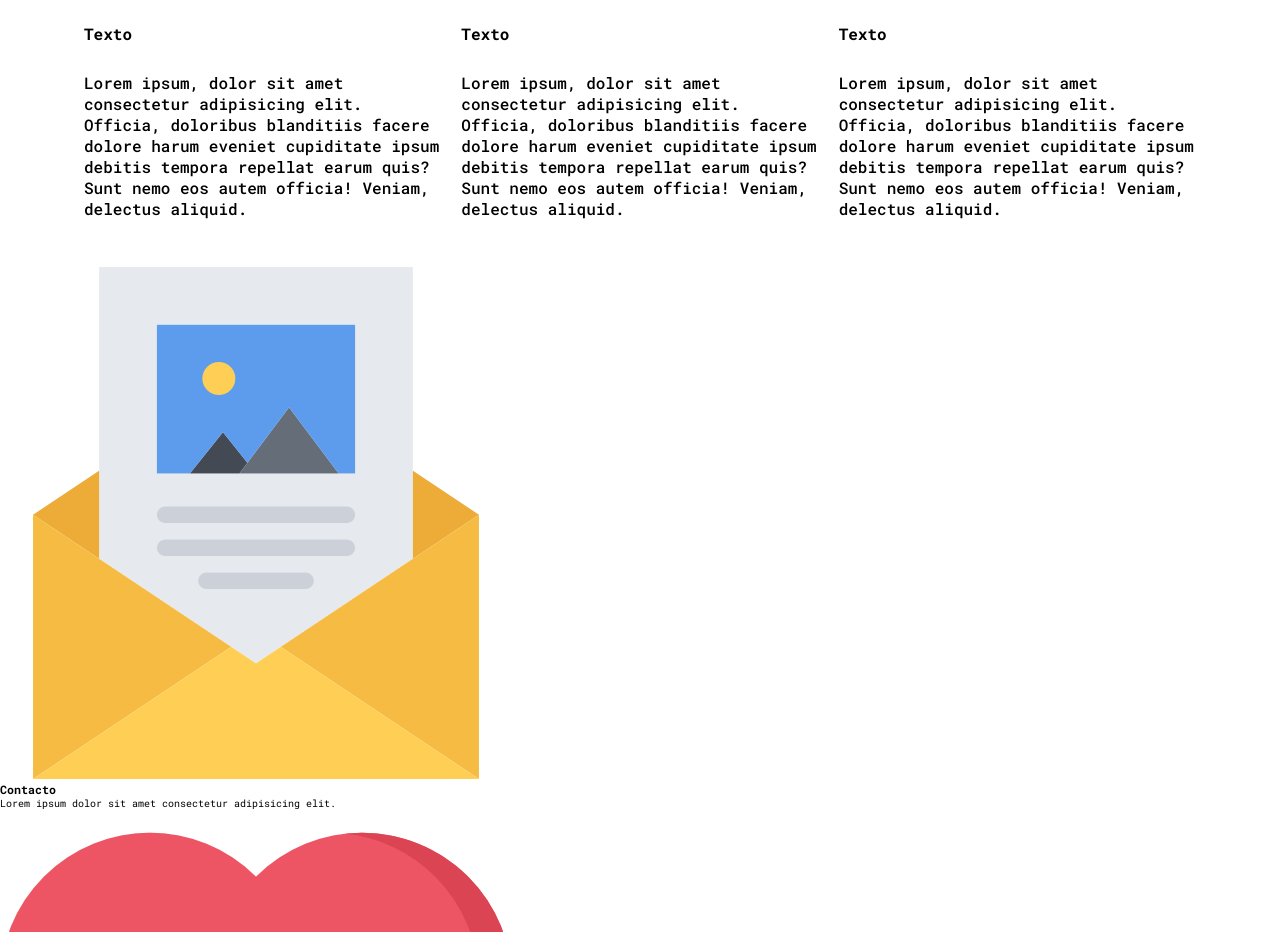
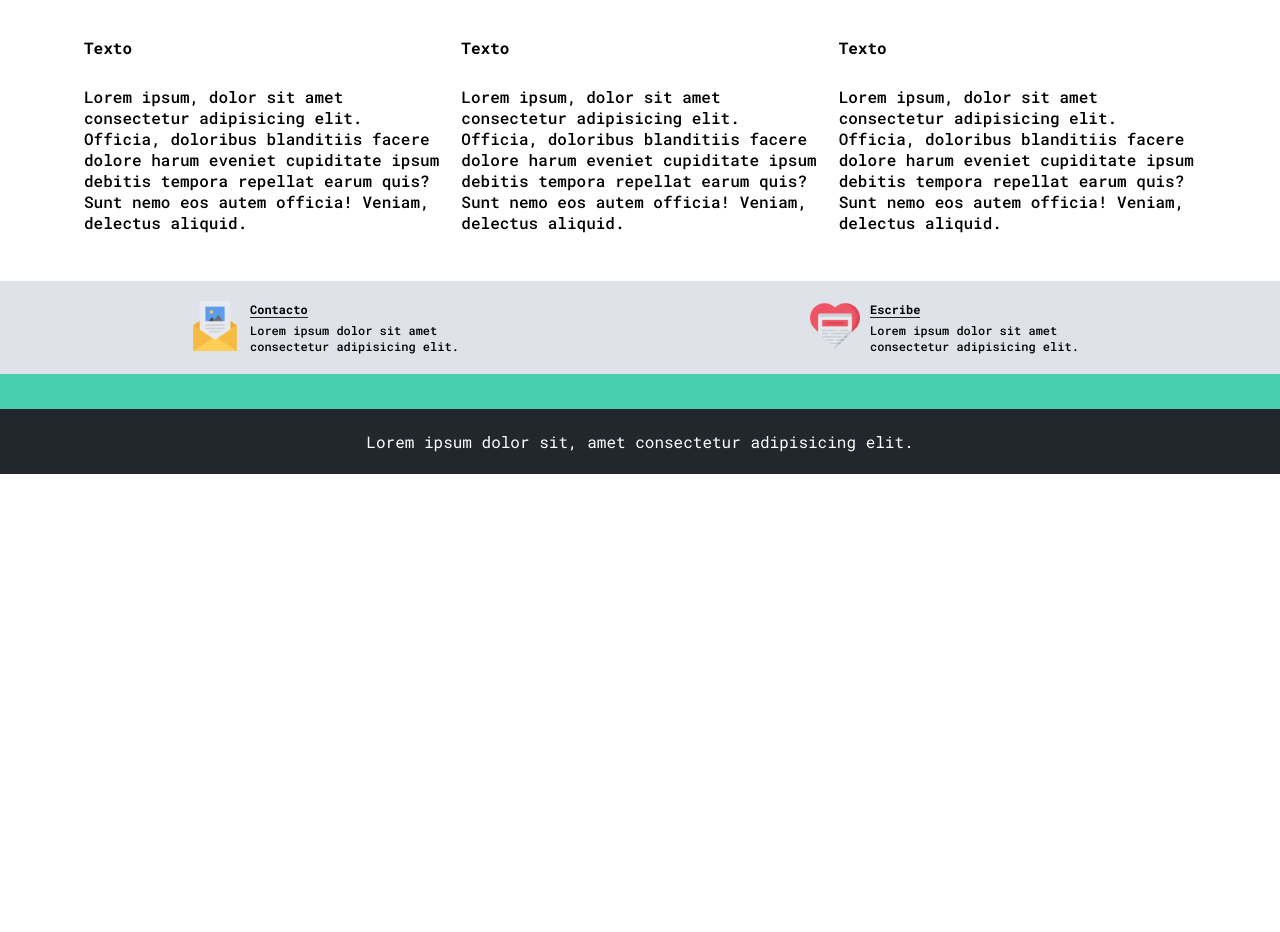
Before and after one commit to Jos017/proyectBlogCSS, a plain HTML site: page blogpost.html in a window 1280 px wide. Shown: the part 708-1640 px from the top of the page. After the commit the page ends 1182 px from the top, so only its background shows below. Drawn offline with Linux system fonts and the light colour scheme.

```diff
--- a/blogpost.html
+++ b/blogpost.html
@@ -42,7 +42,6 @@
                 <div class="principal__info principal__info--blogpost">
                     <h2>Hola!</h2>
                     <p>Lorem ipsum dolor sit amet consectetur adipisicing elit. Vel amet mollitia aliquid repellat temporibus illo sunt, explicabo blanditiis natus ratione nobis quae nisi assumenda, corrupti id doloribus similique molestiae nam?</p>
-                    <a class="blogs-button blogs-button--blogpost" href="./blogpost.html">Leer más</a>
                 </div>
             </div>
         </section>
@@ -64,19 +63,25 @@
             </div>
         </section>
         <section class="blogs-main__third blogs-main__third--contact">
-            <div class="third__container third__container--email">
-                <figure class="third_image third__image--write">
-                    <img src="./assets/images/013-newsletter.png" alt="Sobre con una foto y carta dentro">
-                </figure>
-                <h3 class="third__title">Contacto</h3>
-                <p class="third__info">Lorem ipsum dolor sit amet consectetur adipisicing elit.</p>
-            </div>
-            <div class="third__container third__ontainer--write">
-                <figure class="third_image third__image--write">
-                    <img src="./assets/images/006-like.png" alt="Carta en forma de corazón">
-                </figure>
-                <h3 class="third__title">Escribe</h3>
-                <p class="third__info">Lorem ipsum dolor sit amet consectetur adipisicing elit.</p>
+            <div class="third__container">
+                <div class="third__card third__card--email">
+                    <figure class="third__image third__image--email">
+                        <img src="./assets/images/013-newsletter.png" alt="Sobre con una foto y carta dentro">
+                    </figure>
+                    <div class="third__info third__info--email">
+                        <h3 class="info__title">Contacto</h3>
+                        <p class="info__text">Lorem ipsum dolor sit amet consectetur adipisicing elit.</p>
+                    </div>
+                </div>
+                <div class="third__card third__card--write">
+                    <figure class="third__image third__image--write">
+                        <img src="./assets/images/006-like.png" alt="Carta en forma de corazón">
+                    </figure>
+                    <div class="third__info third__info--write">
+                        <h3 class="info__title">Escribe</h3>
+                        <p class="info__text">Lorem ipsum dolor sit amet consectetur adipisicing elit.</p>
+                    </div>
+                </div>
             </div>
         </section>
     </main>
--- a/css/main.css
+++ b/css/main.css
@@ -127,20 +127,15 @@ header .nav__about a {
 
 .blogs-main__principal {
     width: 100%;
-    padding: 16px 40px 30px;
+    padding: 30px 40px 30px;
     display: grid;
     align-items: center;
     grid-template-rows: auto;
     background-color: var(--light-gray);
 }
 .blogs-main__principal--news {
+    padding-top: 16px;
     grid-template-rows: auto auto;
-}
-.principal__container {
-    width: 100%;
-    display: grid;
-    gap: 50px;
-    grid-template-columns: repeat(auto-fit, minmax(200px, 1fr));
 }
 .principal__title {
     margin-bottom: 16px;
@@ -148,7 +143,14 @@ header .nav__about a {
     font-size: 2rem;
     font-weight: 700;
 }
-.principal__image {
+.principal__container {
+    width: 100%;
+    display: grid;
+    align-items: center;
+    gap: 50px;
+    grid-template-columns: repeat(auto-fit, minmax(200px, 1fr));
+}
+.principal__image--news {
     align-self: flex-start;
 }
 .principal__image img {
@@ -158,7 +160,6 @@ header .nav__about a {
 .principal__info {
     height: fit-content;
     display: grid;
-    align-items: flex-start;
 }
 .principal__info--news {
     grid-template-rows: repeat(3, auto);
@@ -230,6 +231,53 @@ header .nav__about a {
     margin-bottom: 20px;
 }
 
+.blogs-main__third {
+    width: 100%;
+    padding: 20px;
+    display: grid;
+    align-items: center;
+    background-color: var(--light-gray);
+}
+.third__container {
+    width: 100%;
+    display: grid;
+    row-gap: 20px;
+    grid-template-columns: repeat(auto-fit, minmax(200px, 1fr));
+    justify-items: center;
+}
+.third__card {
+    min-width: 200px;
+    max-width: 300px;
+    display: grid;
+    grid-template-columns: 70px 1fr;
+    align-items: center;
+}
+
+.third__image {
+    width: 50px;
+    margin: 0 auto;
+    justify-self: center;
+}
+.third__image img {
+    width: 100%;
+    object-fit: contain;
+}
+.info__title {
+    margin-bottom: 0.4rem;
+    border-bottom: 1px solid var(--black);
+    display: inline-block;
+    font-size: 1.2rem;
+    font-weight: 700;
+}
+.info__text {
+    font-size: 1.2rem;
+    font-weight: 500;
+}
+
+.blogs-main__principal--news {
+    grid-template-rows: auto auto;
+}
+
 footer {
     min-height: 100px;
     border-top: 35px solid var(--primary);
```
